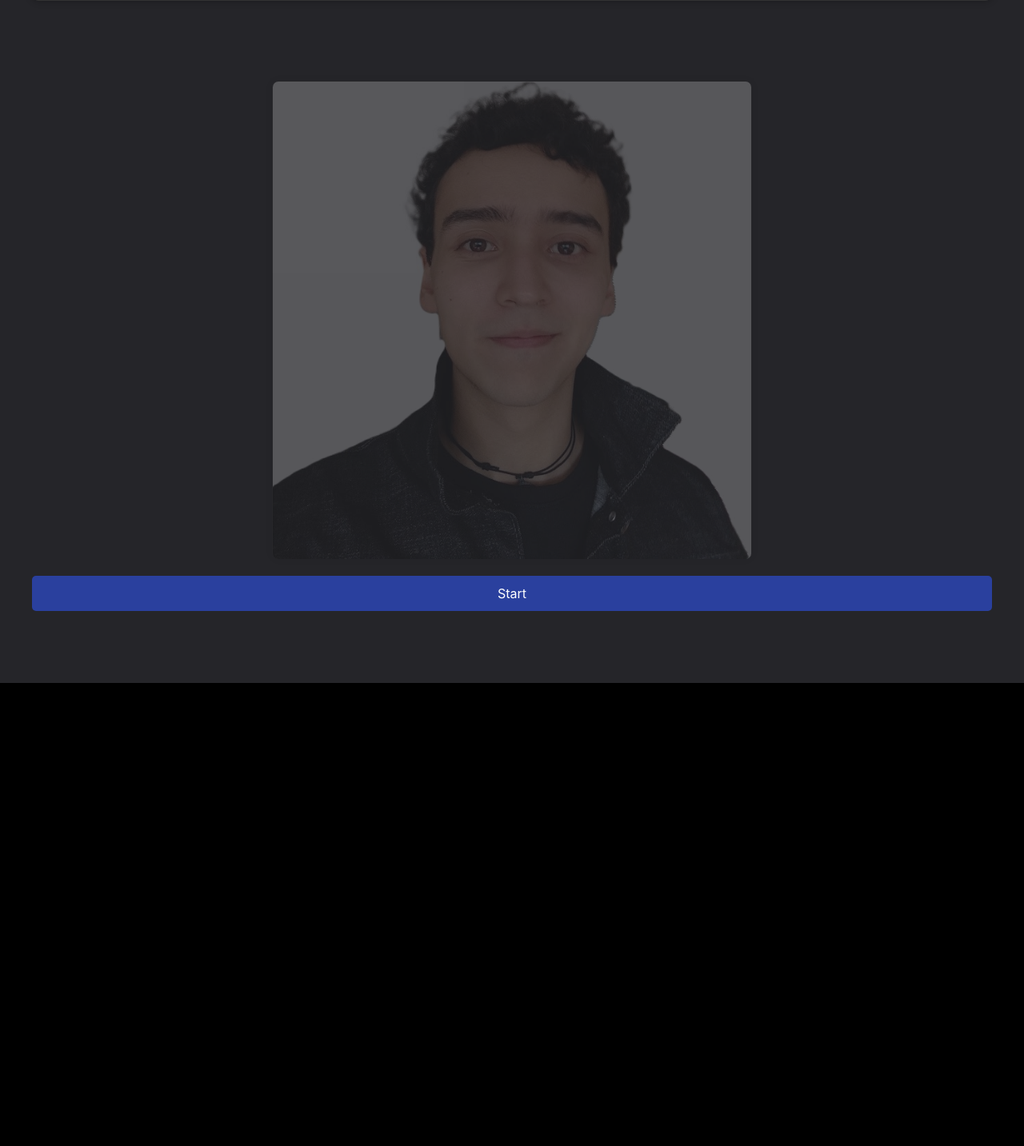
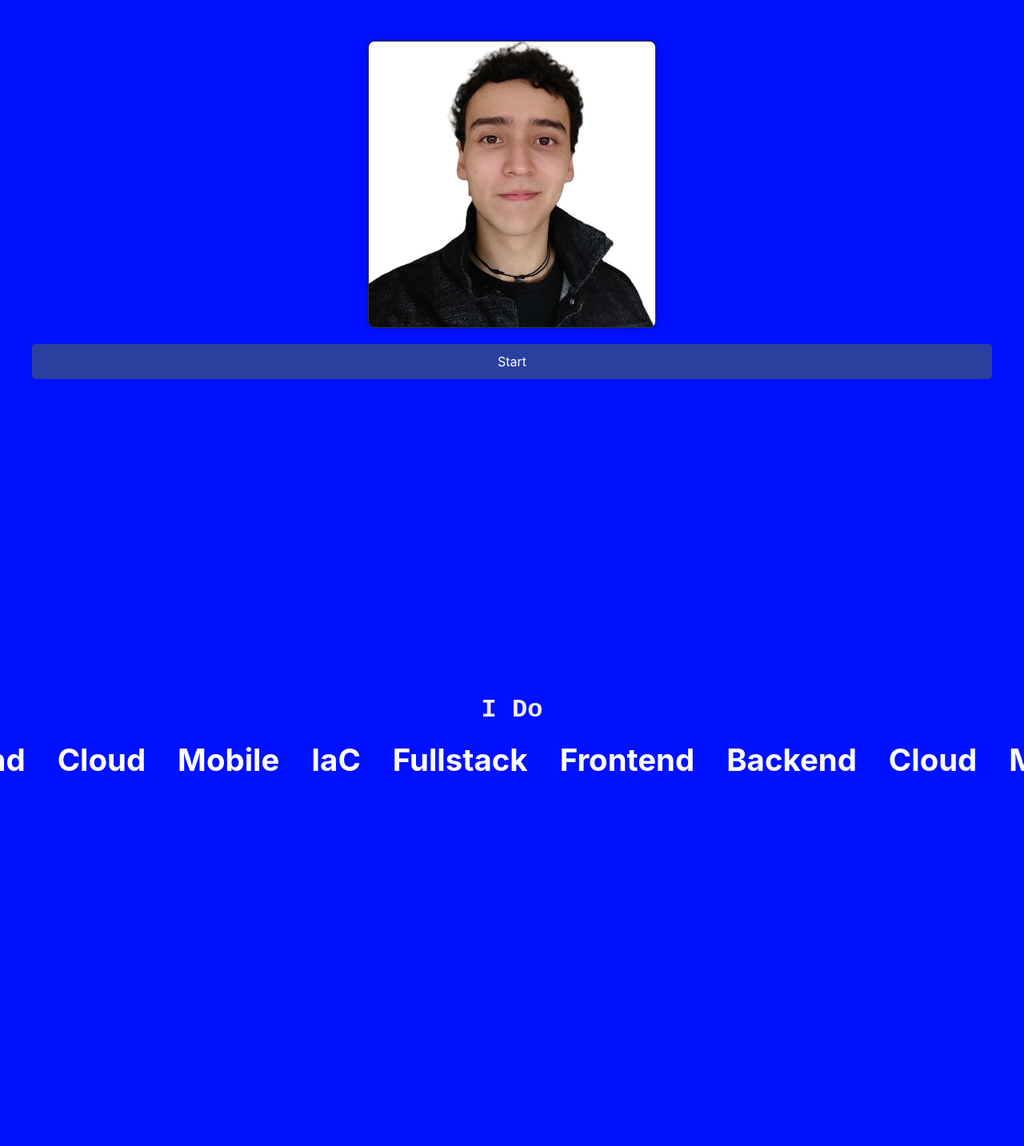
Before and after one commit to Alexjes98/portfolio-AJ, a Svelte app: page / in a window 1280 px wide. Shown: the part 337-1770 px from the top of the page at 80% size. Built offline with nearby package versions, Linux system fonts and the light colour scheme.

Commit message:
Update background color in CSS, reduce excessive margins in multiple components, and enhance experience list with scrolling text feature for improved layout and user engagement.

```diff
--- a/src/app.css
+++ b/src/app.css
@@ -9,7 +9,7 @@
 
   color-scheme: light dark;
   color: rgba(255, 255, 255, 0.87);
-  background-color: #000000;
+  background-color: #0011ff;
 
 
   --main-color: #31363fb0;
--- a/src/components/aboutMe.svelte
+++ b/src/components/aboutMe.svelte
@@ -87,7 +87,7 @@
 
 <style>
   section {
-    margin-bottom: 6000px;
+    margin-bottom: 200px;
     grid-column: 1 / 13;
   }
   @keyframes fancy-in {
--- a/src/components/experienceList.svelte
+++ b/src/components/experienceList.svelte
@@ -4,7 +4,7 @@
   import FaMobileAlt from "svelte-icons/fa/FaMobileAlt.svelte";
   import FaCloud from "svelte-icons/fa/FaCloud.svelte";
   import FaCode from "svelte-icons/fa/FaCode.svelte";
-
+  import FaAws from "svelte-icons/fa/FaAws.svelte";
   import SectionJump from "./common/sectionJump.svelte";
 </script>
 
@@ -12,7 +12,24 @@
   <section id="what-i-do">
     <div class="experience-container">
       <div class="title">
-        <h2>What I Do</h2>
+        <h2>I Do</h2>
+        <div class="scrolling-text">
+          <div class="scrolling-content">
+            <span>Frontend</span>
+            <span>Backend</span>
+            <span>Cloud</span>
+            <span>Mobile</span>
+            <span>IaC</span>
+            <span>Fullstack</span>
+            <!-- duplicate items for seamless scrolling -->
+            <span>Frontend</span>
+            <span>Backend</span>
+            <span>Cloud</span>
+            <span>Mobile</span>
+            <span>IaC</span>
+            <span>Fullstack</span>
+          </div>
+        </div>
       </div>
       <div class="experience-list">
         <div class="experience-item">
@@ -22,7 +39,7 @@
           <h3>Front-End Development</h3>
           <p>
             I have experience with HTML, CSS, and JavaScript, and I have worked
-            with React, Material UI, Remix, Svelte, and Testing Libraries like
+            with React, Tailwind, Material UI, Remix, Svelte, and Testing Libraries like
             Jest and Cypress to create responsive and interactive user
             interfaces
           </p>
@@ -33,7 +50,7 @@
           </div>
           <h3>Back-End Development</h3>
           <p>
-            I have experience with Node.js, Express.js, JWT, ORMs like Sequelize
+            I have experience with Node.js, Express.js, ORMs like Sequelize
             and using dependency injection, and design patterns to create secure
             APIs for robust web applications with database services like
             MongoDB, MySQL, and Postgres
@@ -41,7 +58,7 @@
         </div>
         <div class="experience-item">
           <div class="icon">
-            <FaCloud />
+            <FaAws />
           </div>
           <h3>Cloud Development</h3>
           <p>
@@ -77,9 +94,10 @@
     text-align: center;
     margin-bottom: 50px;
   }
+
   section {
-    margin-bottom: 1000px;
-    padding: 20px;
+    margin-bottom: 200px;
+    padding-top: 100px;
     grid-column: 1 / 13;
   }
   p {
@@ -121,6 +139,7 @@
     border: 5px solid #ccc;
     border-radius: 15px;
     width: 350px;
+    margin-bottom: 60px;
   }
   @keyframes fancy-in {
     /* card entry */
@@ -149,4 +168,42 @@
 
     }
   }
+
+  .scrolling-text {
+    height: 50px;
+    overflow: hidden;
+    position: relative;
+    margin-top: 10px;
+    width: 100%;
+  }
+
+  .scrolling-content {
+    display: flex;
+    position: absolute;
+    animation: scroll 20s linear infinite;
+    white-space: nowrap;
+  }
+
+  .scrolling-content span {
+    display: inline-flex;
+    align-items: center;
+    justify-content: center;
+    font-size: 1.2em;
+    padding: 0 20px;
+    font-weight: bold;
+  }
+
+  @keyframes scroll {
+    0% {
+      transform: translateX(0);
+    }
+    100% {
+      transform: translateX(-50%);
+    }
+  }
+
+  /* Pause animation on hover */
+  .scrolling-text:hover .scrolling-content {
+    animation-play-state: paused;
+  }
 </style>
--- a/src/components/journeyResume.svelte
+++ b/src/components/journeyResume.svelte
@@ -72,7 +72,7 @@
 
 <style>
   section {
-    margin-bottom: 7000px;
+    margin-bottom: 200px;
     padding: 20px;
     grid-column: 1 / 13;
     justify-content: center;
--- a/src/components/presentationSection.svelte
+++ b/src/components/presentationSection.svelte
@@ -96,8 +96,8 @@
   }
 
   section {
-    margin-top: 70px;
-    margin-bottom: 700px;
+    margin-top: 10px;
+    margin-bottom: 200px;
     padding: 20px;
     grid-column: 1 / 13;
     justify-content: end;
@@ -107,7 +107,7 @@
     display: flex;
     justify-content: center;
     align-items: center;
-    animation: fadeIn 8s ease-in-out;
+    animation: fadeIn 4s ease-in-out;
     position: relative;
   }
 
@@ -120,7 +120,7 @@
     box-shadow: 0 0 10px rgba(0, 0, 0, 0.3);
     border: 1px solid #333;
     animation:
-      fadeIn 8s ease-in-out,
+      fadeIn 4s ease-in-out,
       glitch 3s infinite;
     position: relative;
     transform-origin: center;
@@ -163,6 +163,78 @@
     left: -2px;
     text-shadow: 2px 0 #00ffff;
     animation: glitch-anim-2 3s infinite linear alternate-reverse;
+  }
+
+  .button-container {
+    display: flex;
+    padding-top: 20px;
+    justify-content: center;
+    align-items: center;
+    width: 100%;
+    overflow: hidden;
+  }
+
+  button {
+    width: 100%;
+    background-color: var(--accent-color);
+    color: white;
+    padding: 10px 20px;
+    margin-bottom: 50px;
+    border: none;
+    border-radius: 5px;
+    cursor: pointer;
+    animation: button-stretch 0.5s ease-in-out;
+    transform-origin: center;
+  }
+
+  @keyframes button-stretch {
+    0% {
+      transform: scaleY(0);
+
+    }
+    100% {
+      transform: scaleY(1);
+
+    }
+  }
+
+  @media only screen and (min-width: 768px) {
+    /* For desktop: */
+    .pic {
+      width: 30%;
+      height: 30%;
+    }
+    section {
+      grid-column: 1 / 13;
+      padding: 40px;
+      flex-direction: row;
+      justify-content: space-between;
+    }
+    button:hover {
+      background-color: var(--accent-color-dark);
+    }
+
+    .button-container {
+      display: flex;
+      padding-top: 20px;
+      justify-content: start;
+      align-items: center;
+      width: 100%;
+    }
+
+    .col {
+      display: flex;
+      flex-direction: column;
+      justify-content: center;
+      align-items: start;
+    }
+
+    .row {
+      display: flex;
+      flex-direction: row;
+      justify-content: space-between;
+      align-items: center;
+    }
   }
 
   @keyframes fadeIn {
@@ -247,71 +319,4 @@
       clip-path: polygon(0 0, 100% 0, 100% 100%, 0 100%);
     }
   }
-  .button-container {
-    display: flex;
-    padding-top: 20px;
-    justify-content: center;
-    align-items: center;
-    width: 100%;
-    overflow: hidden;
-  }
-
-  button {
-    width: 100%;
-    background-color: var(--accent-color);
-    color: white;
-    padding: 10px 20px;
-    margin-bottom: 50px;
-    border: none;
-    border-radius: 5px;
-    cursor: pointer;
-    animation: button-stretch 0.5s ease-in-out;
-    transform-origin: center;
-  }
-
-  @keyframes button-stretch {
-    0% {
-      transform: scaleY(0);
-
-    }
-    100% {
-      transform: scaleY(1);
-
-    }
-  }
-
-  @media only screen and (min-width: 768px) {
-    /* For desktop: */
-    section {
-      grid-column: 1 / 13;
-      margin-bottom: 7000px;
-      padding: 40px;
-      background-color: var(--secondary-color);
-    }
-    button:hover {
-      background-color: var(--accent-color-dark);
-    }
-
-    .button-container {
-      display: flex;
-      padding-top: 20px;
-      justify-content: start;
-      align-items: center;
-      width: 100%;
-    }
-
-    .col {
-      display: flex;
-      flex-direction: column;
-      justify-content: center;
-      align-items: start;
-    }
-
-    .row {
-      display: flex;
-      flex-direction: row;
-      justify-content: space-between;
-      align-items: center;
-    }
-  }
 </style>
--- a/src/components/projectItem.svelte
+++ b/src/components/projectItem.svelte
@@ -171,7 +171,7 @@
     color: var(--accent-color);
   }
   .invisible-container {
-    margin-bottom: 1000px;
+    margin-bottom: 100px;
   }
   .ico {
     height: 25px;
@@ -211,11 +211,11 @@
     text-align: left;
     background-color: var(--main-color);
     border-radius: 5px;
-    margin-bottom: 4500px;
+    margin-bottom: 450px;
   }
   @media only screen and (min-width: 768px) {
     .project-element {
-      margin-bottom: 3600px;
+      margin-bottom: 360px;
     }
   }
 </style>
--- a/src/components/projectsList.svelte
+++ b/src/components/projectsList.svelte
@@ -122,7 +122,7 @@
     font-weight: bold;
     color: white;
     text-align: center;
-    margin-bottom: 5000px;
+    margin-bottom: 200px;
     margin-top: 100px;
   }
   .project-list {
@@ -149,12 +149,12 @@
     text-align: center;
   }
   .extend-container {
-    height: 13100px;
+    height: 100px;
     width: 50px;
   }
   @media only screen and (min-width: 768px) {
     .extend-container {
-      height: 16100px;
+      height: 100px;
       width: 50px;
     }
   }
--- a/src/components/skillsList.svelte
+++ b/src/components/skillsList.svelte
@@ -112,7 +112,7 @@
   }
 
   section {
-    margin-bottom: 8000px;
+    margin-bottom: 200px;
     padding: 20px;
   }
   @media (prefers-reduced-motion: no-preference) {
--- a/src/scenes/homeScene.svelte
+++ b/src/scenes/homeScene.svelte
@@ -25,7 +25,7 @@
     new Vector3(31, 0, -30),
     new Vector3(14, 0, 60),
   ]);
-  const maxScrollY = 100000;
+  const maxScrollY = 40000;
   const points = curve.getPoints(maxScrollY);
 
   interactivity();
@@ -284,7 +284,7 @@
   </T.Mesh>
   <!-- floor -->
   <T.Mesh receiveShadow position={[0, -25, 0]}>
-    <T.BoxGeometry args={[800, 1, 800]} />
+    <T.BoxGeometry args={[150, 1, 150]} />
     <T.MeshPhysicalMaterial color="white" />
   </T.Mesh>
   <!-- walls -->
```
